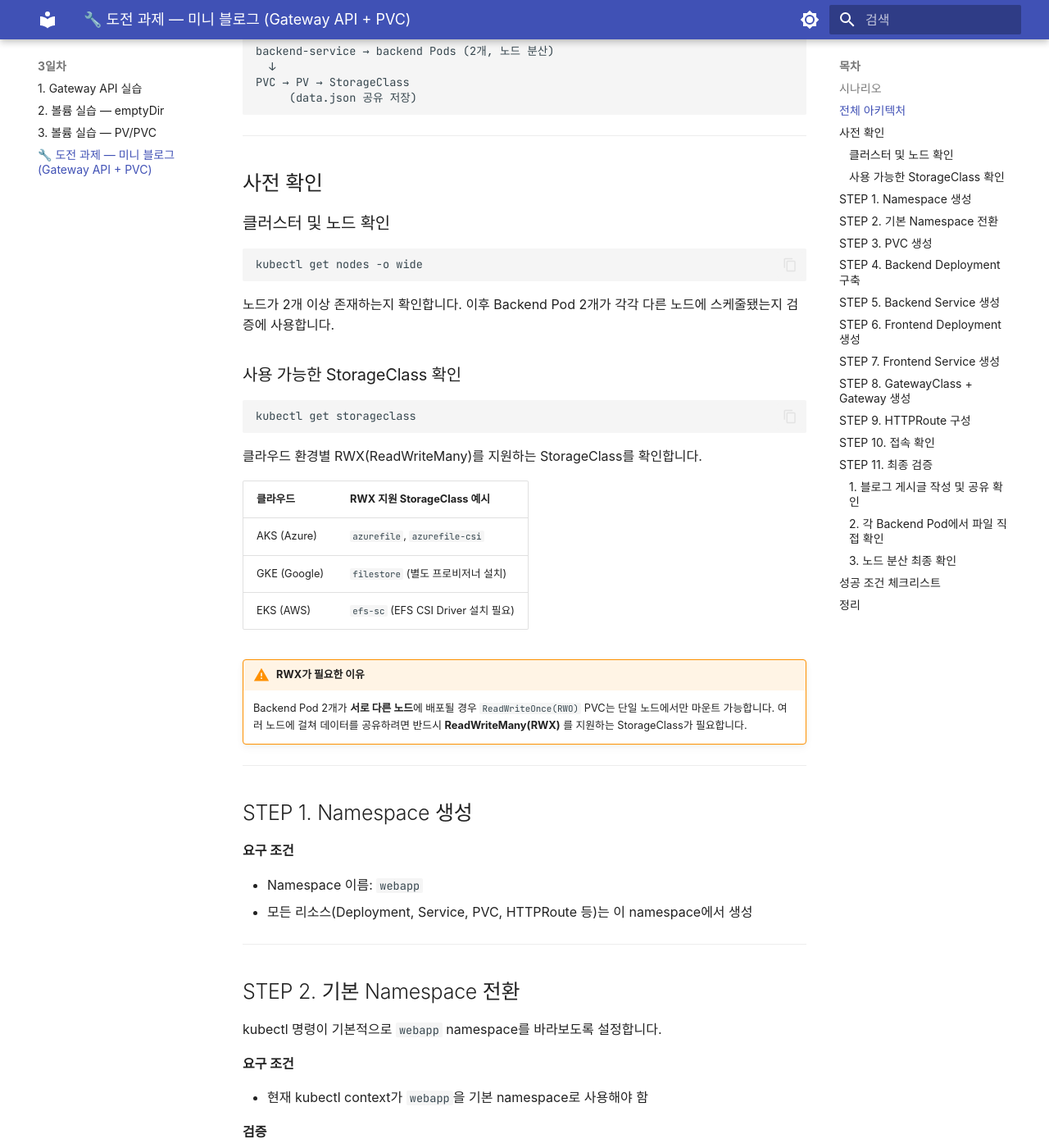
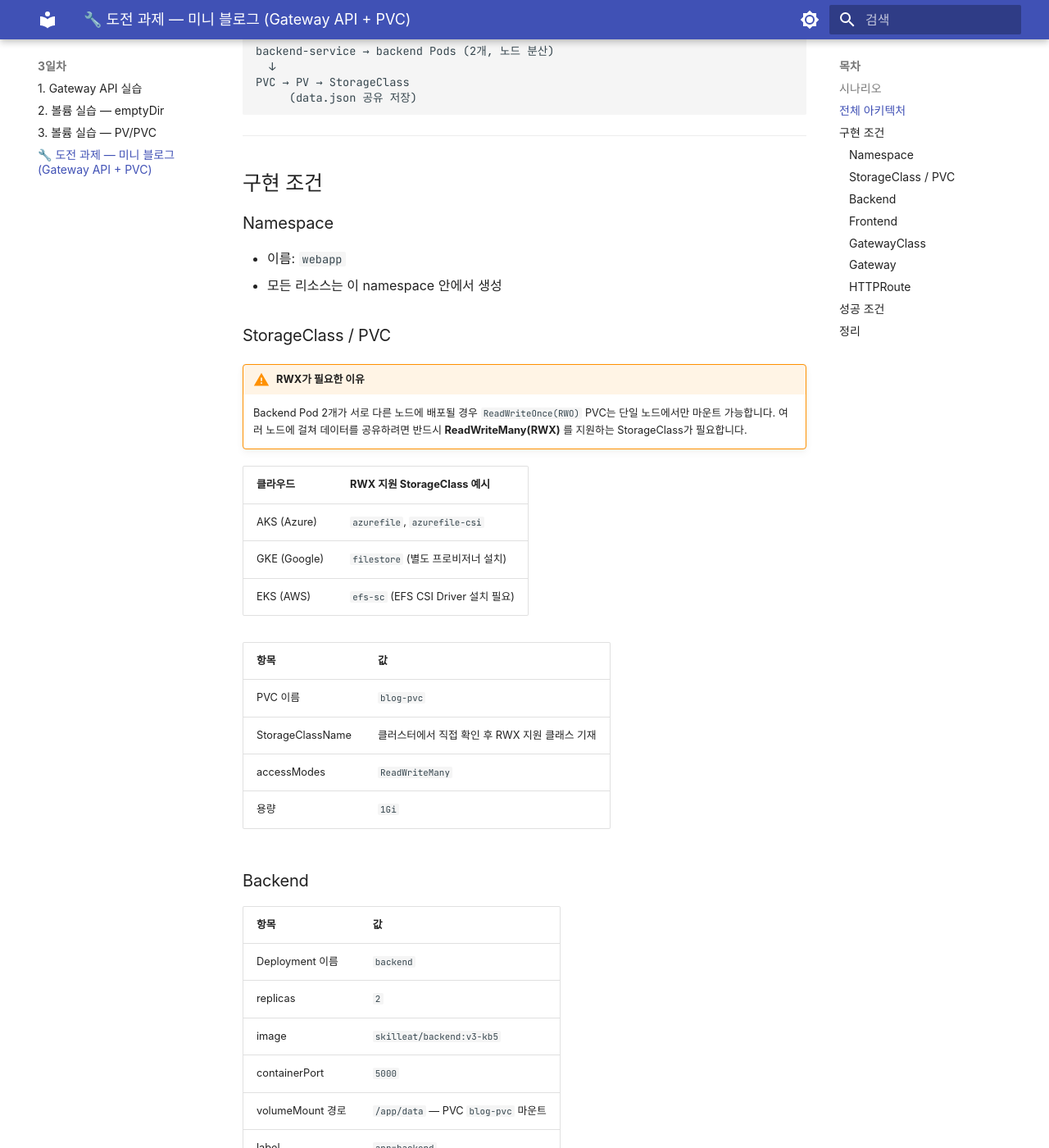
Before and after one commit to skilleat-labs/k8s-for-4days, an MkDocs documentation site: the page built from docs/day3/challenge-miniblog.md, in a window 1280 px wide and 1400 px high, scrolled down 598 px. Shown: the whole window at 82% size. Built offline with MkDocs 1.6.1 and Material for MkDocs 9.7.7, drawn with Linux system fonts in a browser that asks for light colours; some web fonts are replaced; some of the changed text lies outside the part shown.

Commit message:
docs: 미니블로그 도전과제 명령어 힌트 제거, 아키텍처+조건만 남김

````diff
--- a/docs/day3/challenge-miniblog.md
+++ b/docs/day3/challenge-miniblog.md
@@ -28,23 +28,18 @@ PVC → PV → StorageClass
 
 ---
 
-## 사전 확인
+## 구현 조건
 
-### 클러스터 및 노드 확인
+### Namespace
 
-```bash
-kubectl get nodes -o wide
-```
+- 이름: `webapp`
+- 모든 리소스는 이 namespace 안에서 생성
 
-노드가 2개 이상 존재하는지 확인합니다. 이후 Backend Pod 2개가 각각 다른 노드에 스케줄됐는지 검증에 사용합니다.
+### StorageClass / PVC
 
-### 사용 가능한 StorageClass 확인
-
-```bash
-kubectl get storageclass
-```
-
-클라우드 환경별 RWX(ReadWriteMany)를 지원하는 StorageClass를 확인합니다.
+!!! warning "RWX가 필요한 이유"
+    Backend Pod 2개가 서로 다른 노드에 배포될 경우 `ReadWriteOnce(RWO)` PVC는 단일 노드에서만 마운트 가능합니다.
+    여러 노드에 걸쳐 데이터를 공유하려면 반드시 **ReadWriteMany(RWX)** 를 지원하는 StorageClass가 필요합니다.
 
 | 클라우드 | RWX 지원 StorageClass 예시 |
 |---------|--------------------------|
@@ -52,102 +47,27 @@ kubectl get storageclass
 | GKE (Google) | `filestore` (별도 프로비저너 설치) |
 | EKS (AWS) | `efs-sc` (EFS CSI Driver 설치 필요) |
 
-!!! warning "RWX가 필요한 이유"
-    Backend Pod 2개가 **서로 다른 노드**에 배포될 경우 `ReadWriteOnce(RWO)` PVC는 단일 노드에서만 마운트 가능합니다.
-    여러 노드에 걸쳐 데이터를 공유하려면 반드시 **ReadWriteMany(RWX)** 를 지원하는 StorageClass가 필요합니다.
+| 항목 | 값 |
+|------|---|
+| PVC 이름 | `blog-pvc` |
+| StorageClassName | 클러스터에서 직접 확인 후 RWX 지원 클래스 기재 |
+| accessModes | `ReadWriteMany` |
+| 용량 | `1Gi` |
 
----
-
-## STEP 1. Namespace 생성
-
-**요구 조건**
-
-- Namespace 이름: `webapp`
-- 모든 리소스(Deployment, Service, PVC, HTTPRoute 등)는 이 namespace에서 생성
-
----
-
-## STEP 2. 기본 Namespace 전환
-
-kubectl 명령이 기본적으로 `webapp` namespace를 바라보도록 설정합니다.
-
-**요구 조건**
-
-- 현재 kubectl context가 `webapp`을 기본 namespace로 사용해야 함
-
-**검증**
-
-```bash
-kubectl config view --minify | grep namespace:
-# namespace: webapp 이 출력되어야 함
-```
-
----
-
-## STEP 3. PVC 생성
-
-**요구 조건**
+### Backend
 
 | 항목 | 값 |
 |------|---|
-| PVC 이름 | `blog-pvc` |
-| StorageClassName | 직접 확인 후 RWX 지원 클래스 기재 |
-| accessModes | `ReadWriteMany` |
-| 용량 | `1Gi` |
-
-**검증**
-
-```bash
-kubectl get pvc blog-pvc -n webapp
-# STATUS가 Bound 이어야 함
-```
-
----
-
-## STEP 4. Backend Deployment 구축
-
-**요구 조건**
-
-| 항목 | 값 |
-|------|---|
-| 이름 | `backend` |
+| Deployment 이름 | `backend` |
 | replicas | `2` |
 | image | `skilleat/backend:v3-kb5` |
 | containerPort | `5000` |
-| volumeMount 경로 | `/app/data` (PVC `blog-pvc` 마운트) |
+| volumeMount 경로 | `/app/data` — PVC `blog-pvc` 마운트 |
 | label | `app=backend` |
-
-**노드 분산 검증**
-
-```bash
-kubectl get pods -n webapp -l app=backend -o wide
-# 두 Pod가 서로 다른 NODE에 배치되어 있어야 함
-```
-
----
-
-## STEP 5. Backend Service 생성
-
-**요구 조건**
-
-| 항목 | 값 |
-|------|---|
-| 이름 | `backend-service` |
-| selector | `app=backend` |
+| Service 이름 | `backend-service` |
 | port → targetPort | `5000 → 5000` |
 
-**검증**
-
-```bash
-kubectl get endpoints backend-service -n webapp
-# 2개의 Pod IP가 Endpoints에 등록되어 있어야 함
-```
-
----
-
-## STEP 6. Frontend Deployment 생성
-
-**요구 조건**
+### Frontend
 
 | 항목 | 값 |
 |------|---|
@@ -156,31 +76,17 @@ kubectl get endpoints backend-service -n webapp
 | image | `skilleat/frontend:v3-kb5` |
 | containerPort | `80` |
 | label | `app=frontend` |
-
----
-
-## STEP 7. Frontend Service 생성
-
-**요구 조건**
-
-| 항목 | 값 |
-|------|---|
-| 이름 | `frontend-service` |
-| selector | `app=frontend` |
+| Service 이름 | `frontend-service` |
 | port → targetPort | `80 → 80` |
 
----
-
-## STEP 8. GatewayClass + Gateway 생성
-
-**GatewayClass 요구 조건**
+### GatewayClass
 
 | 항목 | 값 |
 |------|---|
 | 이름 | `blog-gw-class` |
 | controllerName | `gateway.envoyproxy.io/gatewayclass-controller` |
 
-**Gateway 요구 조건**
+### Gateway
 
 | 항목 | 값 |
 |------|---|
@@ -190,21 +96,7 @@ kubectl get endpoints backend-service -n webapp
 | port | `80` |
 | protocol | `HTTP` |
 
-**검증**
-
-```bash
-kubectl get gateway blog-gw -n webapp
-# PROGRAMMED 상태가 True 이어야 함
-
-kubectl get svc -n envoy-gateway-system
-# blog-gw 관련 서비스에 EXTERNAL-IP가 할당되어 있어야 함
-```
-
----
-
-## STEP 9. HTTPRoute 구성
-
-**요구 조건**
+### HTTPRoute
 
 | 항목 | 값 |
 |------|---|
@@ -213,62 +105,9 @@ kubectl get svc -n envoy-gateway-system
 | pathPrefix | `/` |
 | backendRef | `frontend-service` port `80` |
 
-**검증**
-
-```bash
-kubectl get httproute -n webapp
-```
-
 ---
 
-## STEP 10. 접속 확인
-
-클라우드 매니지드 환경에서는 Gateway에 External IP가 자동 할당됩니다.
-
-```bash
-# Gateway External IP 확인
-kubectl get svc -n envoy-gateway-system
-
-# 브라우저 또는 curl로 접속
-curl http://<EXTERNAL-IP>
-```
-
-!!! info "External IP 할당 지연"
-    클라우드 LoadBalancer는 IP 할당에 1~3분 정도 소요될 수 있습니다.
-    `kubectl get svc -n envoy-gateway-system -w`로 실시간 확인하세요.
-
----
-
-## STEP 11. 최종 검증
-
-### 1. 블로그 게시글 작성 및 공유 확인
-
-1. `http://<EXTERNAL-IP>` 에 접속
-2. 새 글 작성
-3. 새로고침 후에도 데이터가 유지되는지 확인
-
-### 2. 각 Backend Pod에서 파일 직접 확인
-
-```bash
-# Pod 이름 조회
-kubectl get pods -n webapp -l app=backend
-
-# 각 Pod에서 data.json 확인
-kubectl exec -n webapp <backend-pod-1> -- cat /app/data/data.json
-kubectl exec -n webapp <backend-pod-2> -- cat /app/data/data.json
-# 두 Pod 모두 동일한 데이터를 가지고 있어야 함
-```
-
-### 3. 노드 분산 최종 확인
-
-```bash
-kubectl get pods -n webapp -o wide
-# backend Pod 2개가 서로 다른 NODE에 배치되어 있어야 함
-```
-
----
-
-## 성공 조건 체크리스트
+## 성공 조건
 
 - [ ] `webapp` namespace에 모든 리소스가 생성됨
 - [ ] `blog-pvc` STATUS가 `Bound`
````
